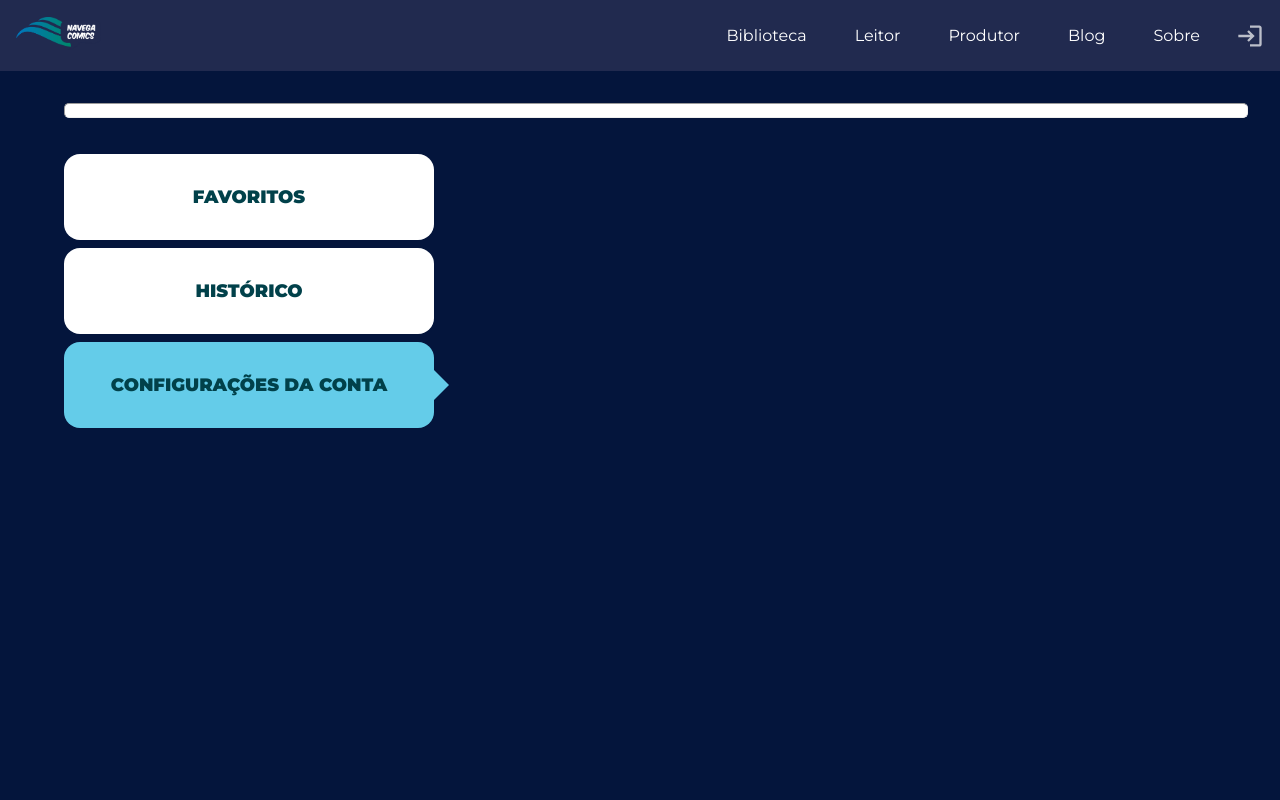
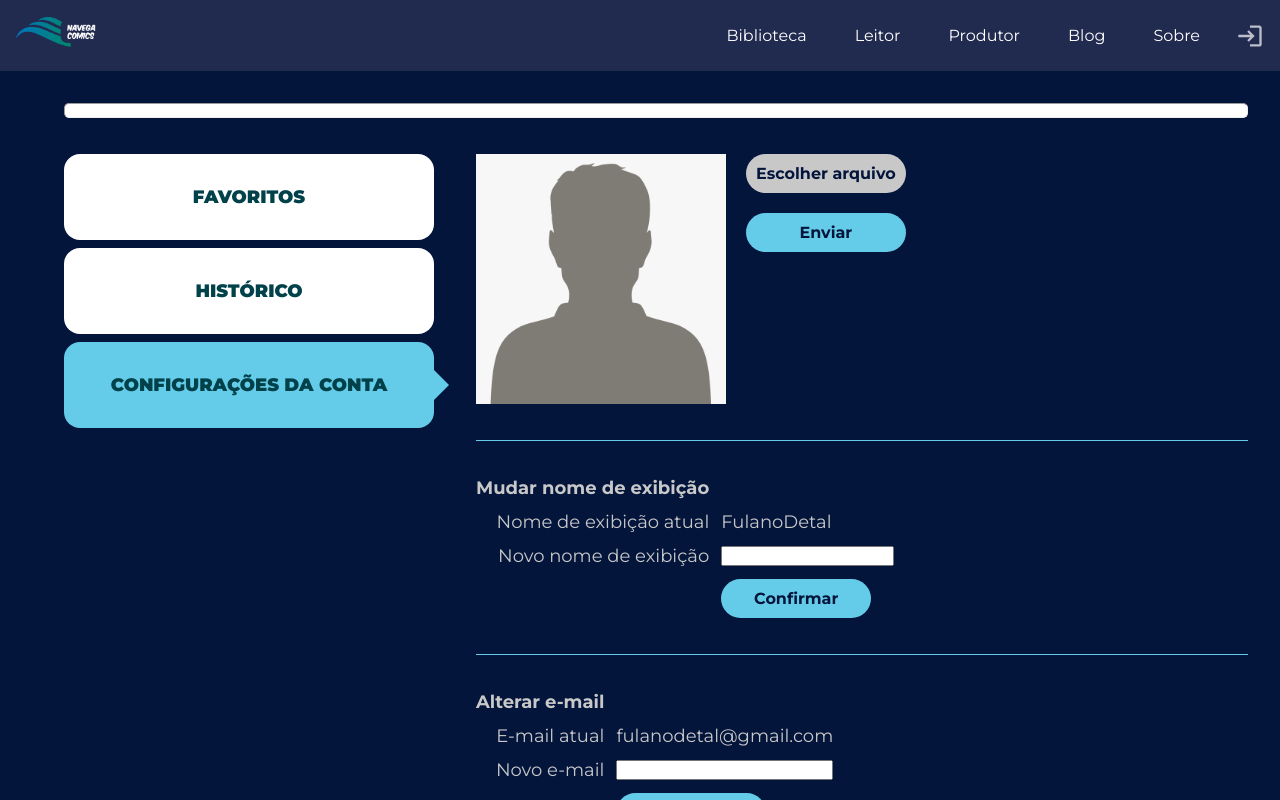
Before and after one commit to YannFigueiredo/narede, a React (Create React App) app in the folder frontend/: page /leitor in a window 1280 px wide. Both pictures are taken after a click on the element "CONFIGURAÇÕES DA CONTA". Shown: the top 800 px of the page. Built offline with nearby package versions, Linux system fonts and the light colour scheme.

Commit message:
feat: adicioando componente de configurações da conta na página do leitor

```diff
--- /dev/null
+++ b/frontend/src/pages/Reader/components/Options/index.js
@@ -0,0 +1,87 @@
+import React from "react";
+import {
+  Container,
+  PictureConfig,
+  Configuration,
+  Label
+} from "./styles";
+import Button from "components/Button";
+import GenericPicture from "assets/images/generic-user.png";
+
+export default function Options() {
+  return(
+    <Container>
+      <PictureConfig>
+        <img src={GenericPicture} alt="Foto do usuário" />
+        <div>
+          <Button
+            text="Escolher arquivo"
+            variant="gray"
+            freeSize={false}
+            width={"content"}
+          />
+          <Button
+            text="Enviar"
+            variant="blue"
+            freeSize={false}
+            width={"content"}
+          />
+        </div>
+      </PictureConfig>
+      <Configuration>
+        <Label className="option-label">Mudar nome de exibição</Label>
+        <span></span>
+        <span className="option-label">Nome de exibição atual</span>
+        <span>FulanoDetal</span>
+        <span className="option-label">
+          Novo nome de exibição
+        </span>
+        <input type="text" />
+        <Button
+          text="Confirmar"
+          variant="blue"
+          freeSize={false}
+          width={"content"}
+        />
+      </Configuration>
+      <Configuration>
+        <Label className="option-label">Alterar e-mail</Label>
+        <span></span>
+        <span className="option-label">E-mail atual</span>
+        <span>fulanodetal@gmail.com</span>
+        <span className="option-label">
+          Novo e-mail
+        </span>
+        <input type="text" />
+        <Button
+          text="Confirmar"
+          variant="blue"
+          freeSize={false}
+          width={"content"}
+        />
+      </Configuration>
+      <Configuration>
+        <Label className="option-label">Alterar senha</Label>
+        <span></span>
+        <span className="option-label">
+          Senha atual
+        </span>
+        <input type="text" />
+        <span className="option-label">
+          Nova senha
+        </span>
+        <input type="text" />
+        <span className="option-label">
+          Senha de confirmação
+        </span>
+        <input type="text" />
+        <Button
+          text="Confirmar"
+          variant="blue"
+          freeSize={false}
+          width={"content"}
+        />
+      </Configuration>
+    </Container>
+  );
+}
--- /dev/null
+++ b/frontend/src/pages/Reader/components/Options/styles.js
@@ -0,0 +1,62 @@
+import styled from "styled-components";
+
+export const Container = styled.div`
+  display: flex;
+  flex-direction: column;
+  gap: ${({theme}) => theme.spacing.between_elements.between_sections};
+`;
+
+export const PictureConfig = styled.div`
+  display: flex;
+  gap: ${({theme}) => theme.spacing.between_elements.normal};
+
+  img {
+    max-width: 15.625rem;
+  }
+
+  div {
+    display: flex;
+    flex-direction: column;
+    gap: ${({theme}) => theme.spacing.between_elements.normal};
+  }
+`;
+
+export const Configuration = styled.div`
+  padding-top: ${({theme}) => theme.spacing.between_elements.between_sections};
+  border-top: 1px solid ${({theme}) => theme.colors.blue["100"]};
+  display: grid;
+  justify-content: start;
+  align-items: center;
+  grid-template-columns: repeat(2, auto);
+  grid-template-rows: auto;
+  gap: ${({theme}) => theme.spacing.between_elements.between_cards};
+
+  span {
+    color: ${({theme}) => theme.colors.gray["100"]};
+    font-size: ${({theme}) => theme.fontSize.base_large};
+  }
+
+  button {
+    grid-column: 2;
+    max-width: 150px;
+  }
+
+  .option-label {
+    text-align: right;
+  }
+`;
+
+export const Label = styled.span`
+  grid-column: 1/2;
+  color: #FFF;
+  font-weight: 700;
+
+  &::after {
+    content: "";
+    grid-column: 2/3;
+  }
+`;
+
+export const OptionsWrapper = styled.div`
+
+`;
--- a/frontend/src/pages/Reader/index.js
+++ b/frontend/src/pages/Reader/index.js
@@ -2,6 +2,7 @@ import React, { useState, useEffect } from "react";
 import { Container } from "components/Container/page";
 import { Main, ContentWrapper, Tabs, Content } from "./styles";
 import List from "./components/List";
+import Options from "./components/Options";
 
 export default function Reader() {
   const [tab, setTab] = useState(0);
@@ -92,7 +93,7 @@ export default function Reader() {
             }
             {
               tab === 2 &&
-              <></>
+              <Options />
             }
           </Content>
         </ContentWrapper>
```
Also changed, not shown: frontend/src/assets/images/generic-user.png (added).
